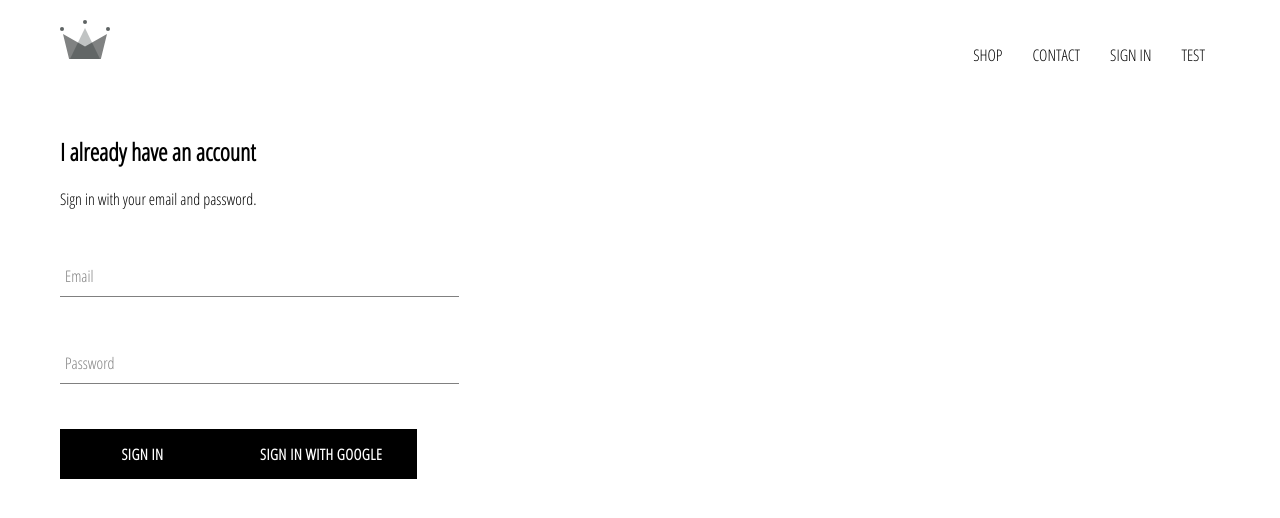
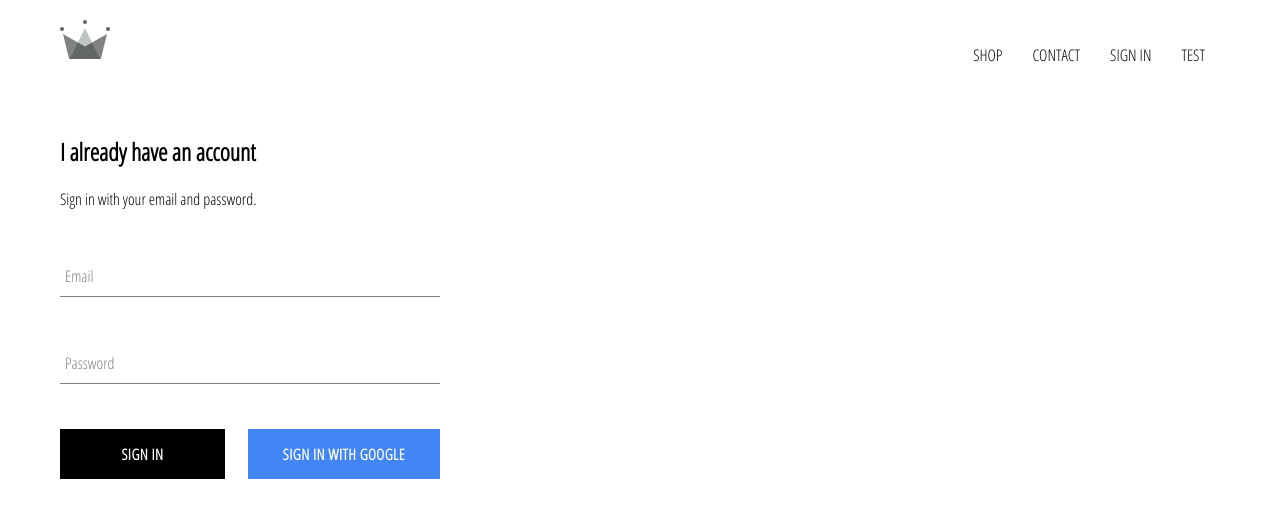
Before and after one commit to shrestha-suraj/Hat-Amazon, a React (Create React App) app: page /signin in a window 1280 px wide. Shown: the top 518 px of the page. Built offline with nearby package versions, Linux system fonts and the light colour scheme; no server answers.

Commit message:
Finalized login form with full css

```diff
--- a/src/App.css
+++ b/src/App.css
@@ -6,3 +6,7 @@
     text-decoration: none;
     color: black;
 }
+
+*{
+    box-sizing: border-box;
+}
--- a/src/App.js
+++ b/src/App.js
@@ -35,7 +35,7 @@
   render() {
     return (
       <div>
-        <Header />
+        <Header currentUser={this.state.currentUser}/>
         <Switch>
           <Route exact path="/" component={HomePage} />
           <Route exact path="/shop" component={ShopPage} />
--- a/src/components/custom-button/custom-button.component.jsx
+++ b/src/components/custom-button/custom-button.component.jsx
@@ -1,9 +1,9 @@
 import React from 'react'
 import './custom-button.styles.scss'
 
-const CustomButon=({children,...otherProps})=>{
+const CustomButon=({children,isGoogleSignIn,...otherProps})=>{
     return(
-        <button className='custom-button' {...otherProps}>
+        <button className={`${isGoogleSignIn?'google-sign-in':''} custom-button`} {...otherProps}>
             {children}
         </button>
     )
--- a/src/components/custom-button/custom-button.styles.scss
+++ b/src/components/custom-button/custom-button.styles.scss
@@ -19,4 +19,14 @@
         color:black;
         border:1px solid black;
     }
+
+    &.google-sign-in{
+        background-color: #4285f4;
+        color:white;
+
+        &:hover{
+            background-color: #357ae8;
+            border:none;
+        }
+    }
 }
--- a/src/components/header/header.component.jsx
+++ b/src/components/header/header.component.jsx
@@ -2,8 +2,9 @@
 import './header.styles.scss'
 import {Link} from 'react-router-dom'
 import {ReactComponent as Logo} from '../../assets/crown.svg'
+import {auth} from '../../firebase/firebase.utils.js'
 
-const Header=(props)=>{
+const Header=({currentUser})=>{
     return(
         <div className="header">
             <Link to="/" className="logo-container">
@@ -16,9 +17,20 @@
                 <Link to="/shop" className="option">
                     CONTACT
                 </Link>
-                <Link to="/signin" className="option">
-                    SIGN IN
-                </Link>
+
+                {
+                    currentUser?
+                    <div className="option"
+                        onClick={()=>auth.signOut()}
+                    >
+                        SIGN OUT
+                    </div>:
+                    <Link className="option" to="/signin">
+                        SIGN IN
+                    </Link>
+                }
+
+
                 <Link to="/test" className="option">
                     TEST
                 </Link>
--- a/src/components/header/header.styles.scss
+++ b/src/components/header/header.styles.scss
@@ -20,6 +20,7 @@
 
         .option{
             padding:10px 15px;
+            cursor: pointer;
         }
     }
 
--- a/src/components/sign-in/sign-in.component.jsx
+++ b/src/components/sign-in/sign-in.component.jsx
@@ -1,47 +1,61 @@
-import React from 'react'
-import './sign-in.styles.scss'
-import FormInput from '../form-input/form-input.component'
-import CustomButton from '../custom-button/custom-button.component'
+import React from "react";
+import "./sign-in.styles.scss";
+import FormInput from "../form-input/form-input.component";
+import CustomButton from "../custom-button/custom-button.component";
 
-import {signInWithGoogle} from '../../firebase/firebase.utils.js'
+import { signInWithGoogle } from "../../firebase/firebase.utils.js";
 
-class SignIn extends React.Component{
-    constructor(){
-        super()
-        this.state={
-            email:"",
-            password:""
-        }
+class SignIn extends React.Component {
+  constructor() {
+    super();
+    this.state = {
+      email: "",
+      password: "",
+    };
   }
 
+  handleSubmit = (e) => {
+    e.preventDefault();
+  };
 
-    handleSubmit=e=>{
-        e.preventDefault()
-    }
+  handleChange = (e) => {
+    const { value, name } = e.target;
+    this.setState({ [name]: value });
+  };
 
-    handleChange=e=>{
-        const {value,name}= e.target
-        this.setState({[name]:value})
-    }
-
-    render(){
-        return(
+  render() {
+    return (
       <div className="sign-in">
         <h2>I already have an account</h2>
         <span>Sign in with your email and password.</span>
         <form onSubmit={this.handleSubmit}>
-                    <FormInput label="Email" name="email" type="email" value={this.state.email} required handleChange={this.handleChange}/>
-                    <FormInput label="Password" name="password" type="password" value={this.state.password} required handleChange={this.handleChange}/>
-                    <CustomButton type="submit">
-                        Sign in
-                    </CustomButton>
-                    <CustomButton onClick={signInWithGoogle}>
+          <FormInput
+            label="Email"
+            name="email"
+            type="email"
+            value={this.state.email}
+            required
+            handleChange={this.handleChange}
+          />
+          <FormInput
+            label="Password"
+            name="password"
+            type="password"
+            value={this.state.password}
+            required
+            handleChange={this.handleChange}
+          />
+
+          <div className="buttons">
+            <CustomButton type="submit">Sign in</CustomButton>
+            <CustomButton onClick={signInWithGoogle} isGoogleSignIn>
               Sign in with Google
             </CustomButton>
+          </div>
         </form>
       </div>
-        )
+    );
   }
 }
 
-export default SignIn
+export default SignIn;
--- a/src/components/sign-in/sign-in.styles.scss
+++ b/src/components/sign-in/sign-in.styles.scss
@@ -1,9 +1,14 @@
 .sign-in{
-    width:30vw;
+    width:380px;
     display:flex;
     flex-direction: column;
 
     .title{
         margin:10px 0;
     }
+
+    .buttons{
+        display: flex;
+        justify-content: space-between;
+    }
 }
```
Lines whose indentation alone changed are shown as unchanged.
